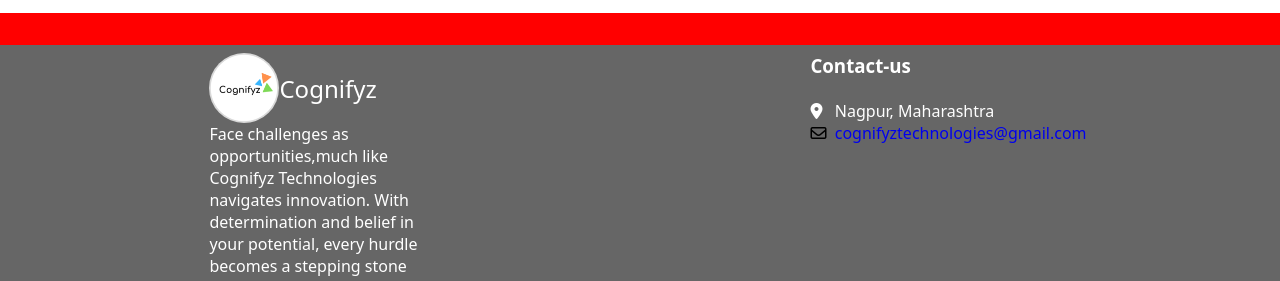
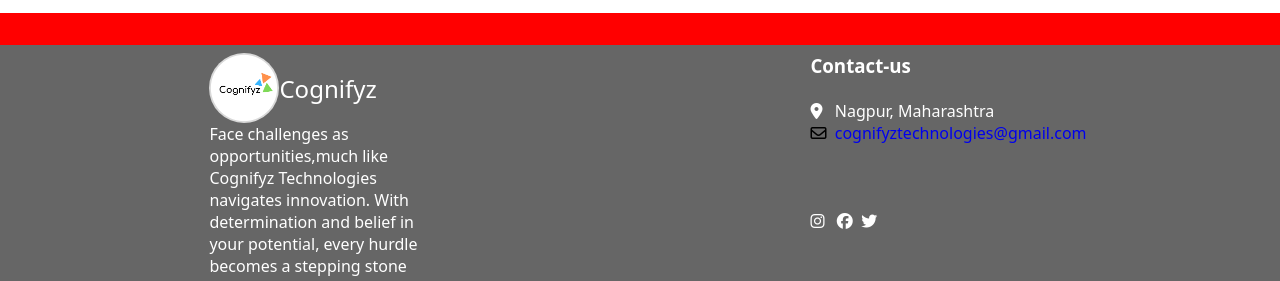
Before and after one commit to Vips43/Level-3-Task-2, a plain HTML site: page index.html in a window 1280 px wide. Shown: the part 1757-2038 px from the top of the page. Drawn offline with Linux system fonts and the light colour scheme.

Commit message:
update index.html

```diff
--- a/index.html
+++ b/index.html
@@ -79,7 +79,10 @@
     <div class="footer-right">
       <h3>Contact-us</h3><br>
       <i class="fa-solid fa-location-dot"></i> &nbsp;&nbsp;Nagpur, Maharashtra<br>
-      <a href="mailto:cognifyztechnologies@gmail.com"> <i class="fa-regular fa-envelope" style="color: black;"></i>  &nbsp;cognifyztechnologies@gmail.com</a>
+      <a href="mailto:cognifyztechnologies@gmail.com"> <i class="fa-regular fa-envelope" style="color: black;"></i>  &nbsp;cognifyztechnologies@gmail.com</a> <br /><br /><br /><br />
+      <i class="fa-brands fa-instagram"></i> &nbsp;
+      <i class="fa-brands fa-facebook"></i>&nbsp;
+      <i class="fa-brands fa-twitter"></i>
     </div>
   </footer>
 </body>
```
